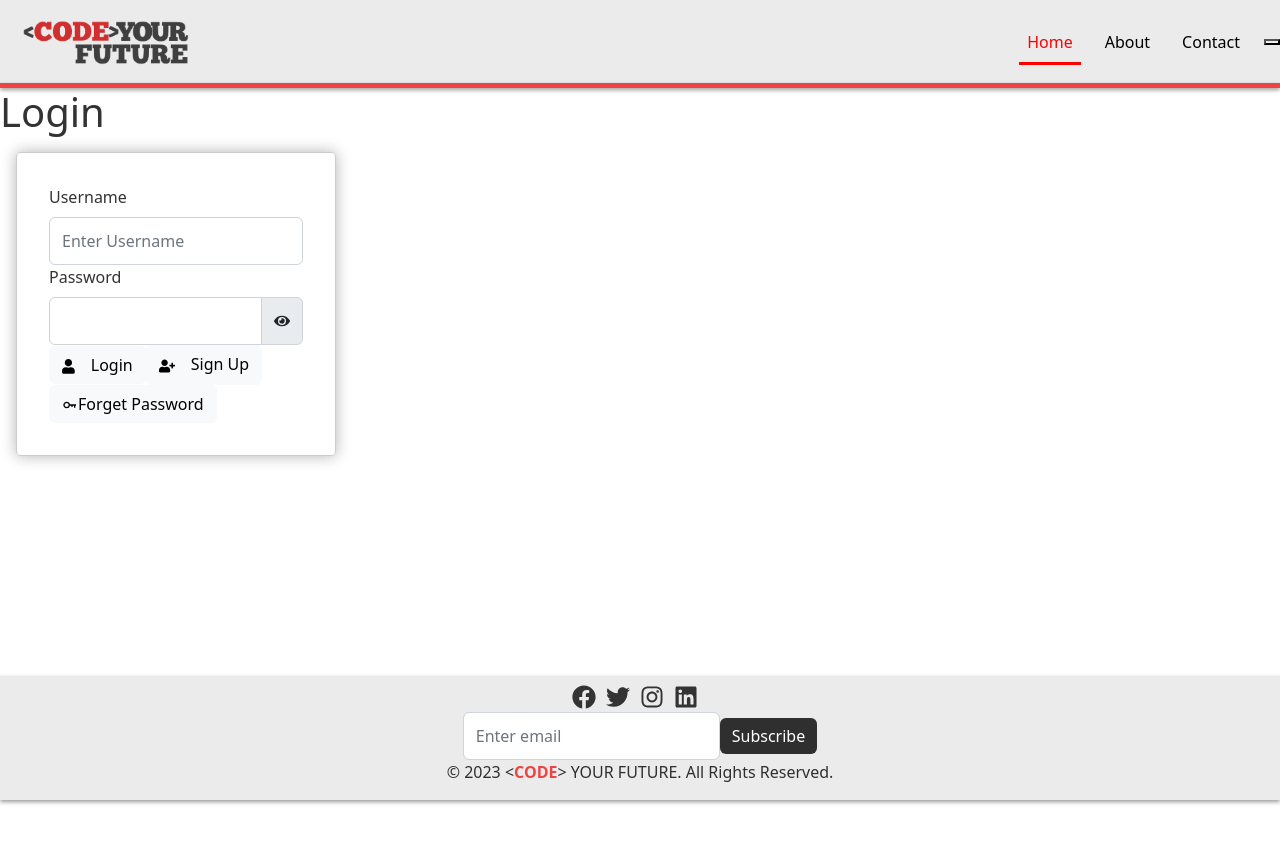
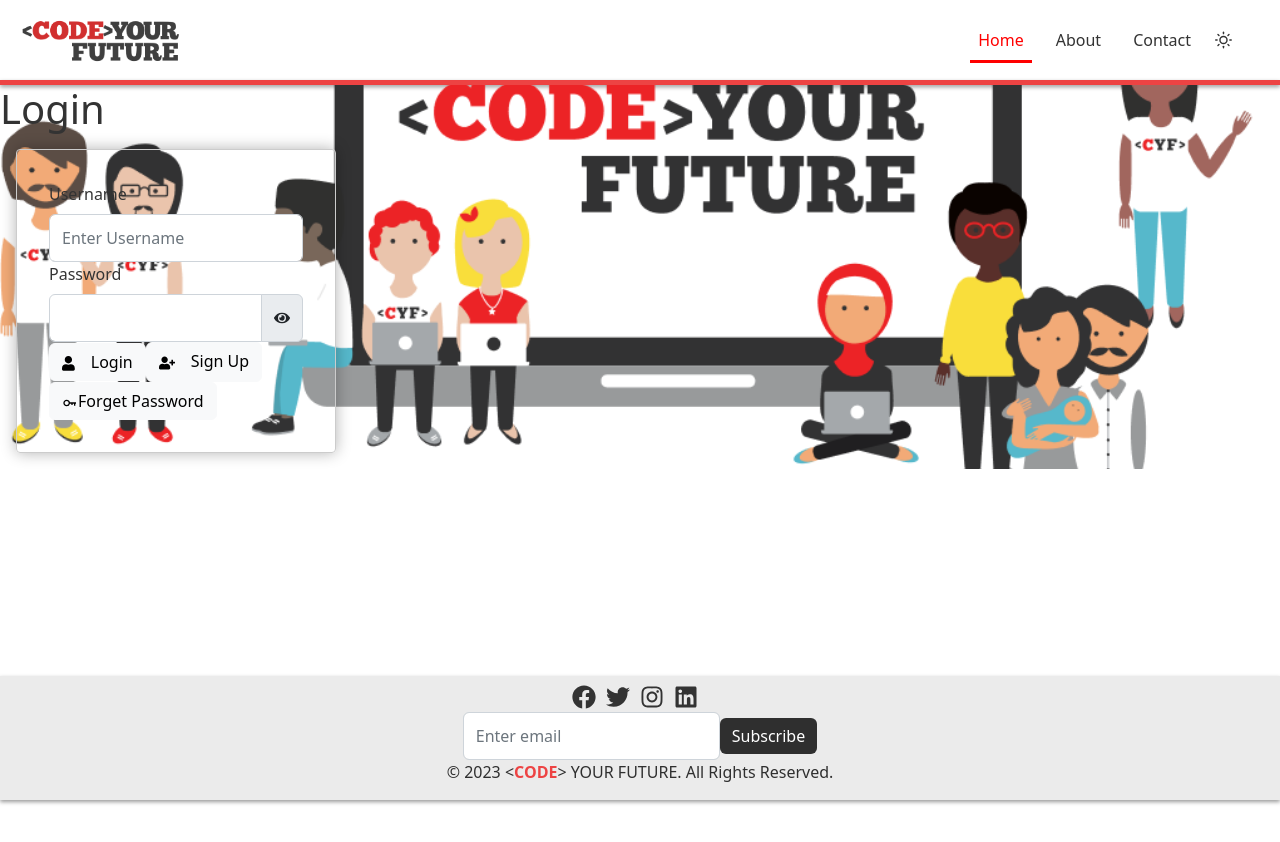
Before and after one commit to kawaMANMI/wm4_3_Final_Project, a React (Create React App) app in the folder client/: page / in a window 1280 px wide. Shown: the top 842 px of the page. After the commit the page ends 800 px from the top, so only its background shows below. Built offline with nearby package versions, Linux system fonts and the light colour scheme.

Commit message:
dark mode round2

```diff
--- a/client/src/App.css
+++ b/client/src/App.css
@@ -1,22 +1,20 @@
-body {
-	--dd-text: #333;
-	--dd-bg: #fff;
-	color: var(--dd-text);
-
+:root {
+	--dd-dark: #333;
+	--dd-light: #fff;
+}
+.light {
+	color: var(--dd-dark);
+	background-color: var(--dd-light);
 }
 
-body.dark {
-	--dd-text: #fff;
-	--dd-bg: #333;
+.dark {
+	color: var(--dd-light);
+	background-color: var(--dd-dark);
 }
 
 #app {
-	height: 100%;
-	width: 100%;
+	height: 100vh;
+	width: 100vw;
 	display: flex;
 	flex-direction: column;
 }
-
-html {
-	height: 100vh;
-}
--- a/client/src/App.js
+++ b/client/src/App.js
@@ -15,17 +15,21 @@ const App = () => {
 	const handleDarkModeToggle = () => {
 		setIsDarkMode(!isDarkMode);
 	};
-	const className = isDarkMode ? "dark" : null;
+	const myClassDarkMode = isDarkMode ? "dark" : "light";
 
 	const colorForIsDarkMode = {
 		backgroundColor: "var(--dd-bg)",
 		color: "var(--dd-text)",
 	};
 	return (
-		<div id="app" className={className}>
-			<Header isDarkMode={isDarkMode} onDarkModeToggle={handleDarkModeToggle} />
+		<div id="app" className={myClassDarkMode}>
+			<Header
+				isDarkMode={isDarkMode}
+				onDarkModeToggle={handleDarkModeToggle}
+				myClassDarkMode={myClassDarkMode}
+			/>
 			<Routes>
-				<Route path="/" element={<Home />} />
+				<Route path="/" element={<Home myClassDarkMode={myClassDarkMode}  />} />
 				<Route path="/about" element={<About />} />
 				<Route path="/contact" element={<Contact />} />
 				<Route path="/mentor" element={<Mentor />} />
--- a/client/src/pages/Header.css
+++ b/client/src/pages/Header.css
@@ -1,12 +1,10 @@
-.header-container {
-	/* box-shadow: 0 2px 4px rgba(0, 0, 0, 0.4); */
-	background-color: rgb(235, 235, 235);
+.icon {
+	margin-right: 3em;
 }
-
-.header-container.dark-mode {
-	background-color: #333;
+.icon:hover {
+	transform: scale(1.2); /* or any other effect you want */
+	cursor: pointer;
 }
-
 .header_line {
 	border: none;
 	height: 5px;
@@ -20,7 +18,6 @@
 }
 
 .header-nav .nav-link {
-	color: black;
 	position: relative;
 	margin-right: 1rem;
 }
@@ -51,6 +48,5 @@
 
 .active-nav-link {
 	color: red;
-	color: #2f2f2f;
 	text-decoration: underline;
 }
--- a/client/src/pages/Header.js
+++ b/client/src/pages/Header.js
@@ -1,11 +1,12 @@
 import { React, useState } from "react";
 import { Navbar, Nav } from "react-bootstrap";
 import { NavLink, useNavigate } from "react-router-dom";
+import { FiMoon, FiSun } from "react-icons/fi";
 import "./Header.css"; // Import the Header.css file with the additional styles
 import logo from "./logo_cyf.png";
 import logo2 from "./logo_cyf2.png";
 
-function Header({ isDarkMode, onDarkModeToggle }) {
+function Header({ isDarkMode, onDarkModeToggle, myClassDarkMode }) {
 	const name = sessionStorage.getItem("name");
 	const navigate = useNavigate();
 	const [loggedIn, setLoggedIn] = useState(true);
@@ -18,7 +19,7 @@ function Header({ isDarkMode, onDarkModeToggle }) {
 	};
 
 	return (
-		<div className="header-container">
+		<div className={myClassDarkMode}>
 			<Navbar className="header-nav" expand="lg">
 				<Navbar.Brand href="/">
 					<img
@@ -30,28 +31,42 @@ function Header({ isDarkMode, onDarkModeToggle }) {
 				<Navbar.Toggle aria-controls="basic-navbar-nav" />
 				<Navbar.Collapse id="basic-navbar-nav">
 					<Nav className="ml-auto">
-						<NavLink to="/" className="nav-link">
+						<NavLink to="/" className={`nav-link ${myClassDarkMode}`}>
 							Home
 						</NavLink>
-						<NavLink to="/about" className="nav-link">
+						<NavLink to="/about" className={`nav-link ${myClassDarkMode}`}>
 							About
 						</NavLink>
-						<NavLink to="/contact" className="nav-link">
+						<NavLink to="/contact" className={`nav-link ${myClassDarkMode}`}>
 							Contact
 						</NavLink>
 						{loggedIn && name !== "" && name !== null ? (
-							<NavLink to="/" onClick={handleLogout} className="nav-link">
+							<NavLink
+								to="/"
+								onClick={handleLogout}
+								className={`nav-link ${myClassDarkMode}`}
+							>
 								Logout
 							</NavLink>
 						) : null}
 						{loggedIn && name !== "" && name !== null ? (
-							<NavLink to="/user-profile" className="nav-link">
+							<NavLink
+								to="/user-profile"
+								className={`nav-link ${myClassDarkMode}`}
+							>
 								{name}
 							</NavLink>
 						) : null}
 					</Nav>
 				</Navbar.Collapse>
-				<button className="mode-toggle-btn" onClick={onDarkModeToggle}></button>
+				{isDarkMode ? (
+					<FiMoon className="icon" onClick={onDarkModeToggle} size={18} />
+				) : (
+					<FiSun className="icon" onClick={onDarkModeToggle} size={18} />
+				)}
+				{/* <button className="mode-toggle-btn" onClick={onDarkModeToggle}>
+					DarkMode
+				</button> */}
 			</Navbar>
 			<div className="header_line"></div>
 		</div>
--- a/client/src/pages/Home.css
+++ b/client/src/pages/Home.css
@@ -1,17 +1,8 @@
-body {
-	--dd-text: #fff;
-	--dd-bg: #333;
-	color: var(--dd-text);
-
-	@media (prefers-color-scheme: dark) {
-		--dd-text: #333;
-		--dd-bg: #fff;
-	}
-}
-
-.appClass {
-	height: 100vh;
-	width: 100vw;
+.background-image {
+	background-image: url("./CYF-background.png");
+	background-size: cover;
+	background-repeat: no-repeat;
+	background-position: center center;
 }
 
 .logo {
--- a/client/src/pages/Home.js
+++ b/client/src/pages/Home.js
@@ -1,12 +1,13 @@
 /* eslint-disable no-mixed-spaces-and-tabs */
 import "./Home.css";
+
 import Login from "./Login";
 
-export function Home() {
+export function Home({ myClassDarkMode }) {
 	return (
-		<main role="main" className={"appClass"}>
+		<main role="main" className="background-image">
 			<h1>Login</h1>
-			<Login />
+			<Login myClassDarkMode={myClassDarkMode} />
 		</main>
 	);
 }
--- a/client/src/pages/Login.js
+++ b/client/src/pages/Login.js
@@ -13,7 +13,7 @@ import { FaEye, FaEyeSlash } from "react-icons/fa";
 import { OverlayTrigger, Tooltip } from "react-bootstrap";
 import "./login.css";
 
-export function Login({ colorForIsDarkMode }) {
+export function Login({ myClassDarkMode }) {
 	const navigate = useNavigate();
 	function handleLogin(userInfo) {
 		if (userInfo.data) {
@@ -83,7 +83,7 @@ export function Login({ colorForIsDarkMode }) {
 	);
 
 	return (
-		<div className="bodyLoginComponent" style={colorForIsDarkMode}>
+		<div className="bodyLoginComponent">
 			<form onSubmit={handleSubmit}>
 				<Form.Group className="custom-input">
 					<Form.Label htmlFor="username">Username</Form.Label>
@@ -94,7 +94,6 @@ export function Login({ colorForIsDarkMode }) {
 						id="username"
 						onChange={(event) => setUsername(event.target.value)}
 						required
-						style={colorForIsDarkMode}
 					/>
 				</Form.Group>
 
@@ -106,7 +105,6 @@ export function Login({ colorForIsDarkMode }) {
 							id="password"
 							value={password}
 							onChange={(event) => setPassword(event.target.value)}
-							style={colorForIsDarkMode}
 						/>
 						<div
 							className="input-group-text password-toggle-icon"
@@ -118,26 +116,17 @@ export function Login({ colorForIsDarkMode }) {
 							}}
 							role="button"
 							tabIndex={0}
-							style={colorForIsDarkMode}
 						>
 							{isPasswordVisible ? <FaEyeSlash /> : <FaEye />}
 						</div>
 					</div>
 				</Form.Group>
 
-				<Button
-					className="btn btn-light"
-					type="submit"
-					style={colorForIsDarkMode}
-				>
+				<Button className="btn btn-light" type="submit">
 					<FaUser className="login-icon" />
 					<span className="login-text">Login</span>
 				</Button>
-				<Button
-					onClick={toggleSignupForm}
-					className="btn btn-light"
-					style={colorForIsDarkMode}
-				>
+				<Button onClick={toggleSignupForm} className="btn btn-light">
 					<FaUserPlus className="signup-icon" />
 					<span className="signup-text">Sign Up</span>
 				</Button>
@@ -151,10 +140,7 @@ export function Login({ colorForIsDarkMode }) {
 					</Button>
 				</OverlayTrigger>
 				{showSignupForm ? (
-					<SignupForm
-						onDismiss={handleSignupFormDismiss}
-						colorForIsDarkMode={colorForIsDarkMode}
-					/>
+					<SignupForm onDismiss={handleSignupFormDismiss} />
 				) : null}
 
 				{showForgetPasswordFrom ? (
--- a/package.json
+++ b/package.json
@@ -98,6 +98,7 @@
 		"react-bootstrap": "^2.7.2",
 		"react-icons": "^4.7.1",
 		"react-router-dom": "^6.8.1",
+		"react-toggle": "^4.1.3",
 		"recharts": "^2.4.3",
 		"resolve-cwd": "^3.0.0",
 		"uri-js": "^4.4.1",
```
Also changed, not shown: client/src/pages/CYF-background.png (added), 1 other file (tests, documents, lock files or other folders).
